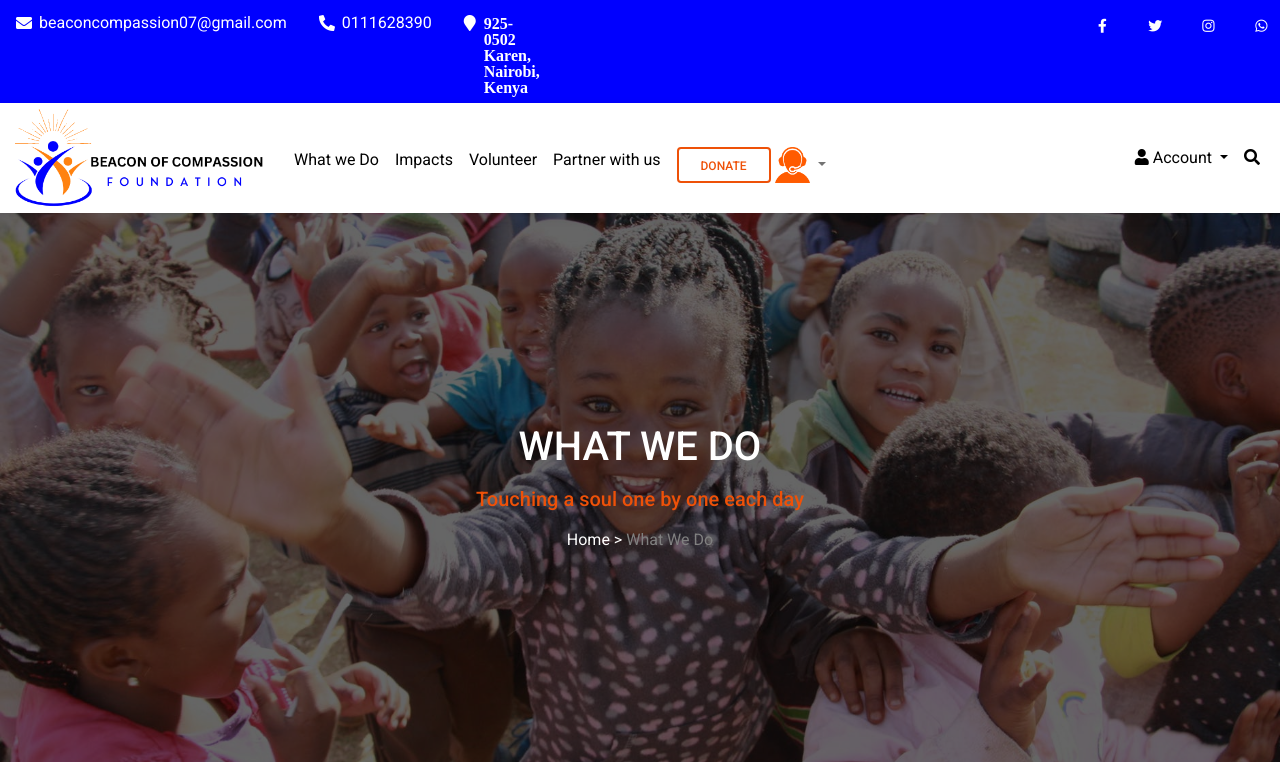
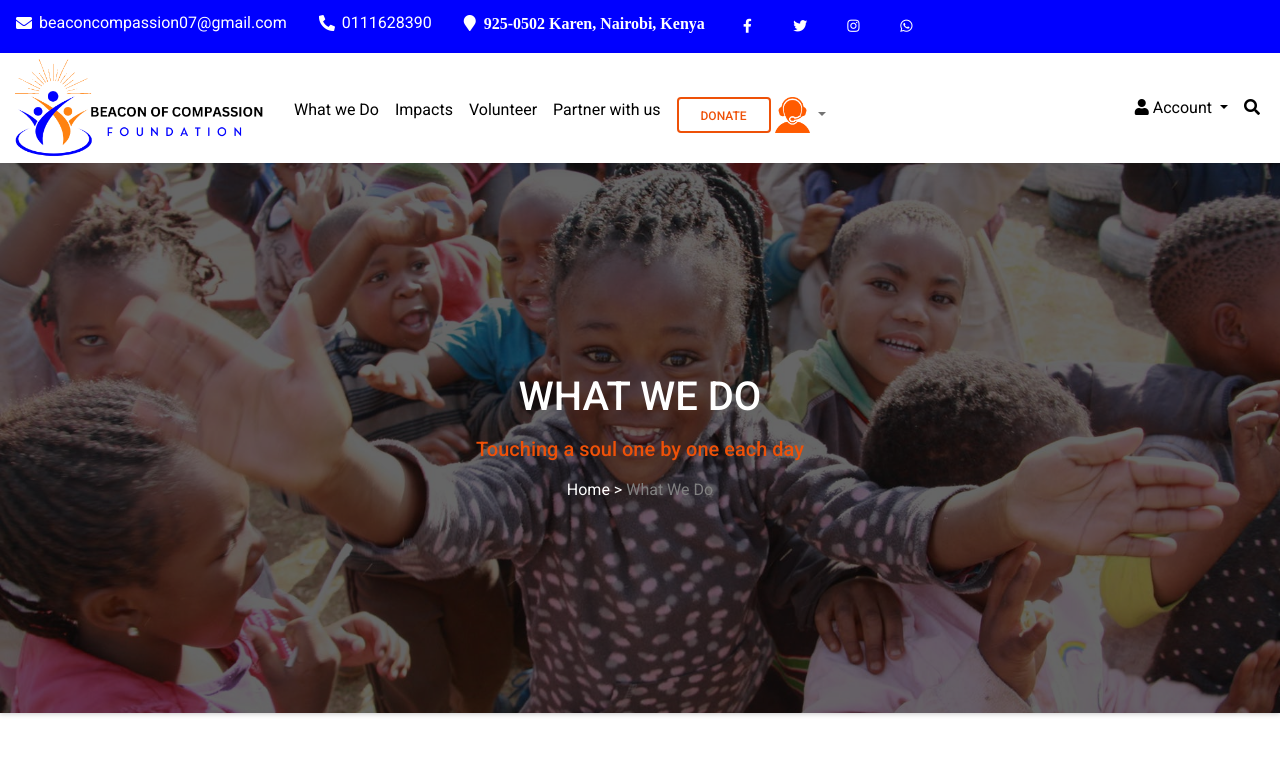
Before and after one commit to Pelusharaz/Beacon-of-Compassion, a PHP site: page /aboutus.php in a window 1280 px wide. Shown: the top 762 px of the page. Run offline with PHP 8.4, Linux system fonts and the light colour scheme.

Commit message:
5th AUG 2024

```diff
--- a/Site/css/modified-styles.css
+++ b/Site/css/modified-styles.css
@@ -109,7 +109,7 @@
 .header-top{
   background-color:blue;
   display:flex;
-  position: relative;
+  /* position: relative; */
   top:0px;
   margin-bottom: 0;
   z-index: 2;
@@ -117,12 +117,13 @@
 .header-contacts{
   display:flex;
   margin-top:7px;
-  margin-right:-80px;
+  /* margin-right:-80px; */
 }
 .header-socials{
-  margin-left:600px;
+  float:left;
+  display:flex;
+  /* margin-left:600px; */
   /* margin-left:800px; */
-  display:flex;
 }
 .header-socials a{
   color:white;
```
